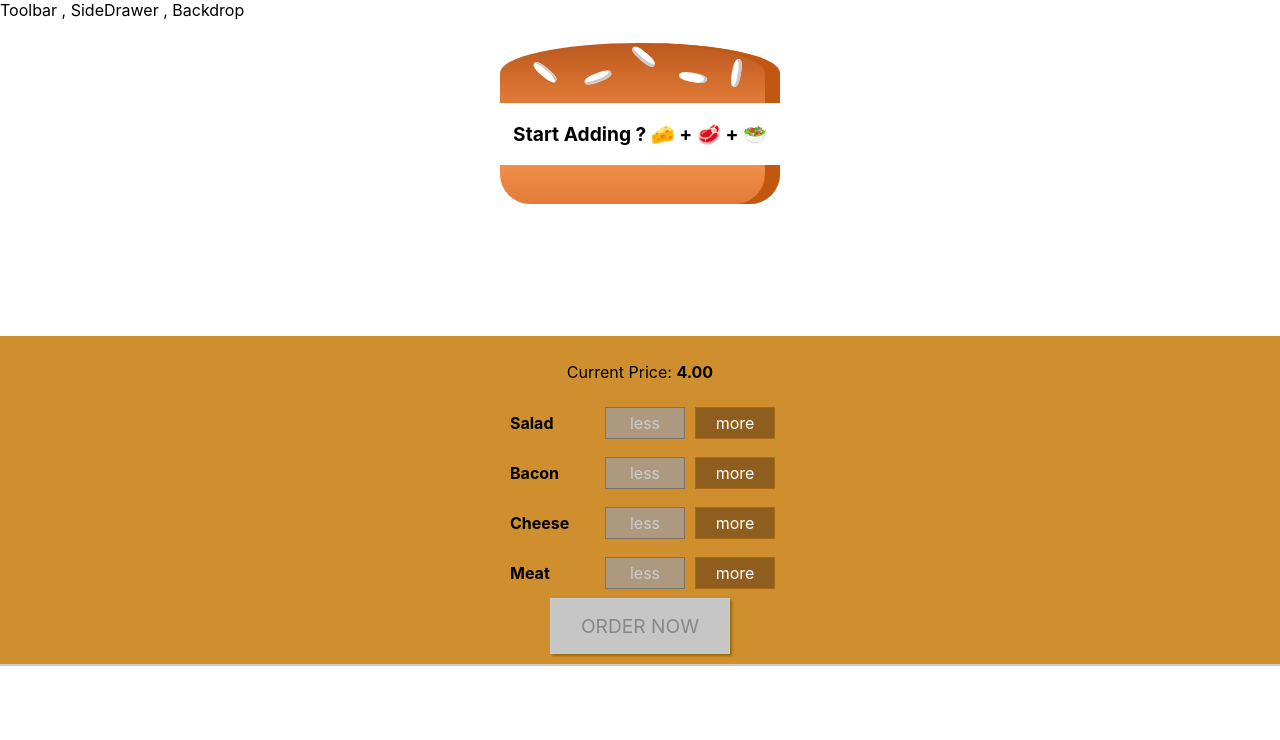
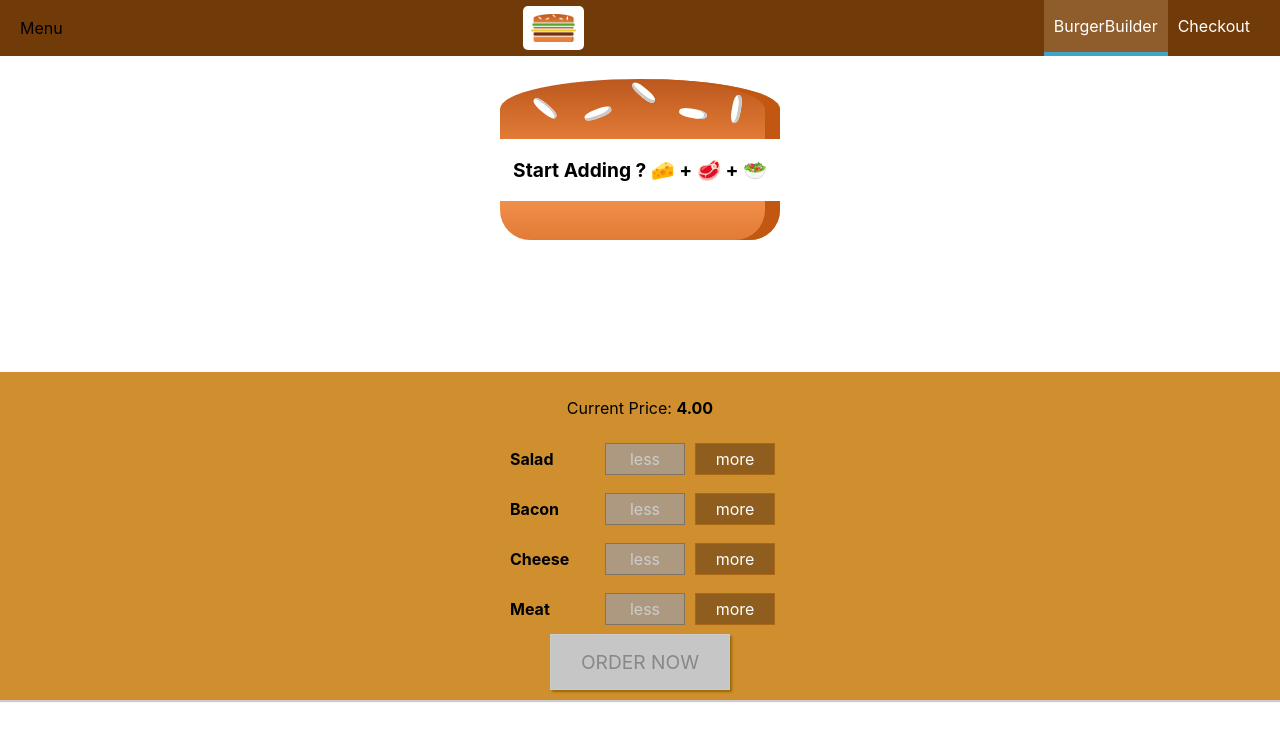
Before and after one commit to YoussefPasha/BURGER_ORDERING, a React (Create React App) app: page / in a window 1280 px wide. Shown: the top 740 px of the page. Built offline with nearby package versions, Linux system fonts and the light colour scheme.

Commit message:
DONE CREATINE TOOLBAR WITH NAVIGATION

```diff
--- a/src/components/Burger/OrderSummary/OrderSummary.js
+++ b/src/components/Burger/OrderSummary/OrderSummary.js
@@ -18,6 +18,9 @@
       <h3>Your Orders</h3>
       <p>A delicious burger with the following ingredients: </p>
       <ul>{ingredientSummary}</ul>
+      <p>
+        <strong>Total Price: {props.price.toFixed(2)}</strong>
+      </p>
       <p>Continue to Checkout? </p>
       <Button btnType="Danger" clicked={props.purchaseCanceled}>
         CANCEL
--- a/src/components/Layout/Layout.css
+++ b/src/components/Layout/Layout.css
@@ -1,3 +1,3 @@
 .Content {
-  margin-top: 16px;
+  margin-top: 72px;
 }
--- a/src/components/Layout/Layout.js
+++ b/src/components/Layout/Layout.js
@@ -1,10 +1,12 @@
 import React from "react";
-
+import Toolbar from "../Navigation/Toolbar/Toolbar";
 import Auxx from "../../hoc/Auxx";
 import "./Layout.css";
 const Layout = (props) => (
   <Auxx>
-    <div>Toolbar , SideDrawer , Backdrop</div>
+    <div>
+      <Toolbar />
+    </div>
     <main className="Content">{props.children}</main>
   </Auxx>
 );
--- /dev/null
+++ b/src/components/Logo/Logo.css
@@ -0,0 +1,10 @@
+.Logo {
+  background-color: white;
+  padding: 8px;
+  height: 80%;
+  box-sizing: border-box;
+  border-radius: 5px;
+}
+.Logo img {
+  height: 100%;
+}
--- /dev/null
+++ b/src/components/Logo/Logo.js
@@ -0,0 +1,11 @@
+import React from "react";
+import "./Logo.css";
+import burgerLogo from "../../assets/images/burger-logo.png";
+
+const Logo = (props) => (
+  <div className="Logo">
+    <img src={burgerLogo} alt="Myburger" />
+  </div>
+);
+
+export default Logo;
--- /dev/null
+++ b/src/components/Navigation/NavigationItems/NavigationItem/NavigationItem.css
@@ -0,0 +1,25 @@
+.NavigationItem {
+  margin: 0;
+  box-sizing: border-box;
+  display: flex;
+  height: 100%;
+  align-items: center;
+}
+
+.NavigationItem a {
+  color: white;
+  text-decoration: none;
+  height: 100%;
+  padding: 16px 10px;
+  border-bottom: 4px solid transparent;
+  box-sizing: border-box;
+  display: block;
+}
+
+.NavigationItem a:hover,
+.NavigationItem a:active,
+a.ACTIVE {
+  background-color: #8f5c2c;
+  border-bottom: 4px solid #40a4c8;
+  color: white;
+}
--- /dev/null
+++ b/src/components/Navigation/NavigationItems/NavigationItem/NavigationItem.js
@@ -0,0 +1,13 @@
+import React from "react";
+
+import classes from "./NavigationItem.css";
+
+const NavigationItem = (props) => (
+  <li className="NavigationItem">
+    <a href={props.link} className={props.active ? "ACTIVE" : null}>
+      {props.children}
+    </a>
+  </li>
+);
+
+export default NavigationItem;
--- /dev/null
+++ b/src/components/Navigation/NavigationItems/NavigationItems.css
@@ -0,0 +1,8 @@
+.NavigationItems {
+  margin: 0;
+  padding: 0;
+  list-style: none;
+  display: flex;
+  align-items: center;
+  height: 100%;
+}
--- /dev/null
+++ b/src/components/Navigation/NavigationItems/NavigationItems.js
@@ -0,0 +1,15 @@
+import React from "react";
+
+import "./NavigationItems.css";
+
+import NavigationItem from "./NavigationItem/NavigationItem";
+const NavigationItems = () => (
+  <ul className="NavigationItems">
+    <NavigationItem link="/" active>
+      BurgerBuilder
+    </NavigationItem>
+    <NavigationItem link="/">Checkout</NavigationItem>
+  </ul>
+);
+
+export default NavigationItems;
--- /dev/null
+++ b/src/components/Navigation/Toolbar/Toolbar.css
@@ -0,0 +1,18 @@
+.Toolbar {
+  height: 56px;
+  width: 100%;
+  position: fixed;
+  top: 0;
+  left: 0;
+  background-color: #703b09;
+  display: flex;
+  justify-content: space-between;
+  align-items: center;
+  padding: 0 20px;
+  box-sizing: border-box;
+  z-index: 90;
+}
+
+.Toolbar nav {
+  height: 100%;
+}
--- /dev/null
+++ b/src/components/Navigation/Toolbar/Toolbar.js
@@ -0,0 +1,15 @@
+import React from "react";
+import NavigationITems from "../NavigationItems/NavigationItems";
+import Logo from "../../Logo/Logo";
+import "./Toolbar.css";
+import NavigationItems from "../NavigationItems/NavigationItems";
+
+const Toolbar = (props) => (
+  <header className="Toolbar">
+    <div>Menu</div>
+    <Logo />
+    <NavigationItems />
+  </header>
+);
+
+export default Toolbar;
--- a/src/containers/BurgerBuilder/BurgerBuilder.js
+++ b/src/containers/BurgerBuilder/BurgerBuilder.js
@@ -95,6 +95,7 @@
         >
           <OrderSummary
             ingrediants={this.state.ingrediants}
+            price={this.state.totalPrice}
             purchaseCanceled={this.purchaseCancelHandler}
             purchaseContinueHandler={this.purchaseContinueHandler}
           />
```
Also changed, not shown: src/assets/images/burger-logo.png (added).
